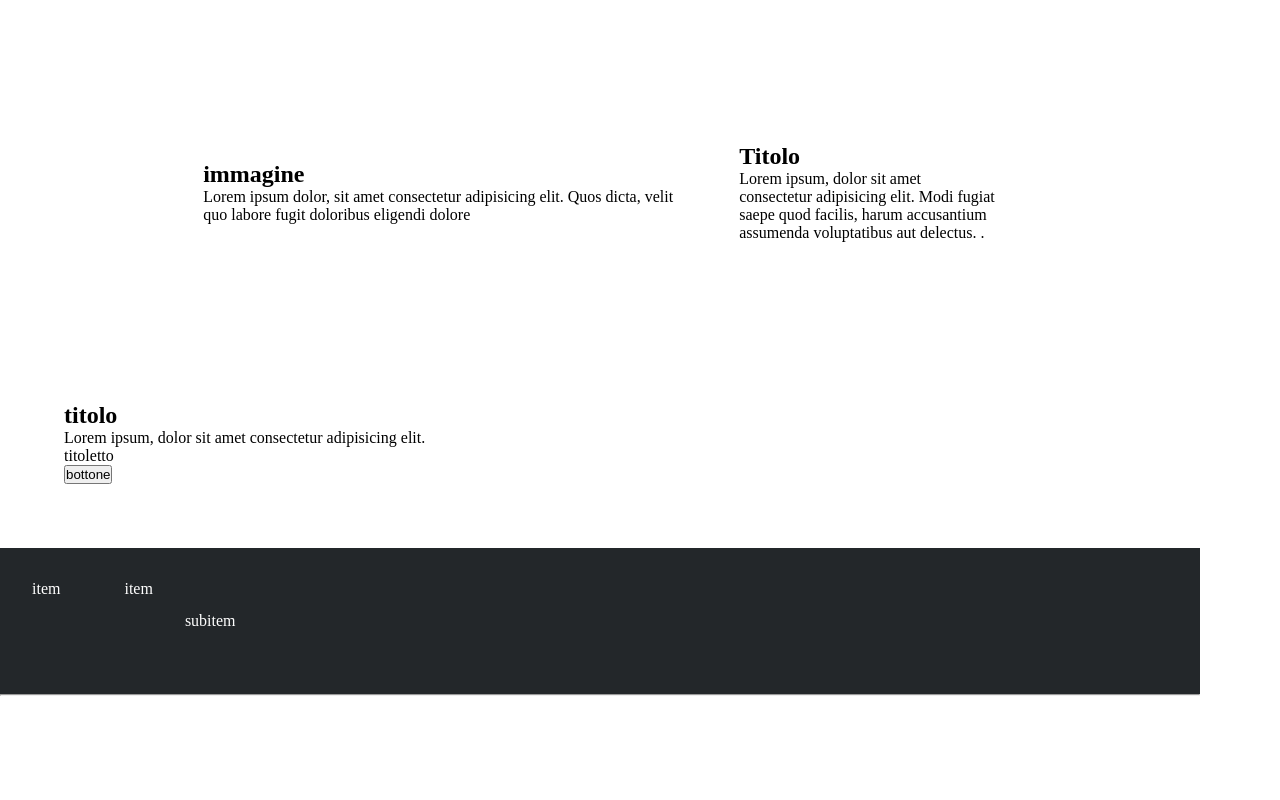
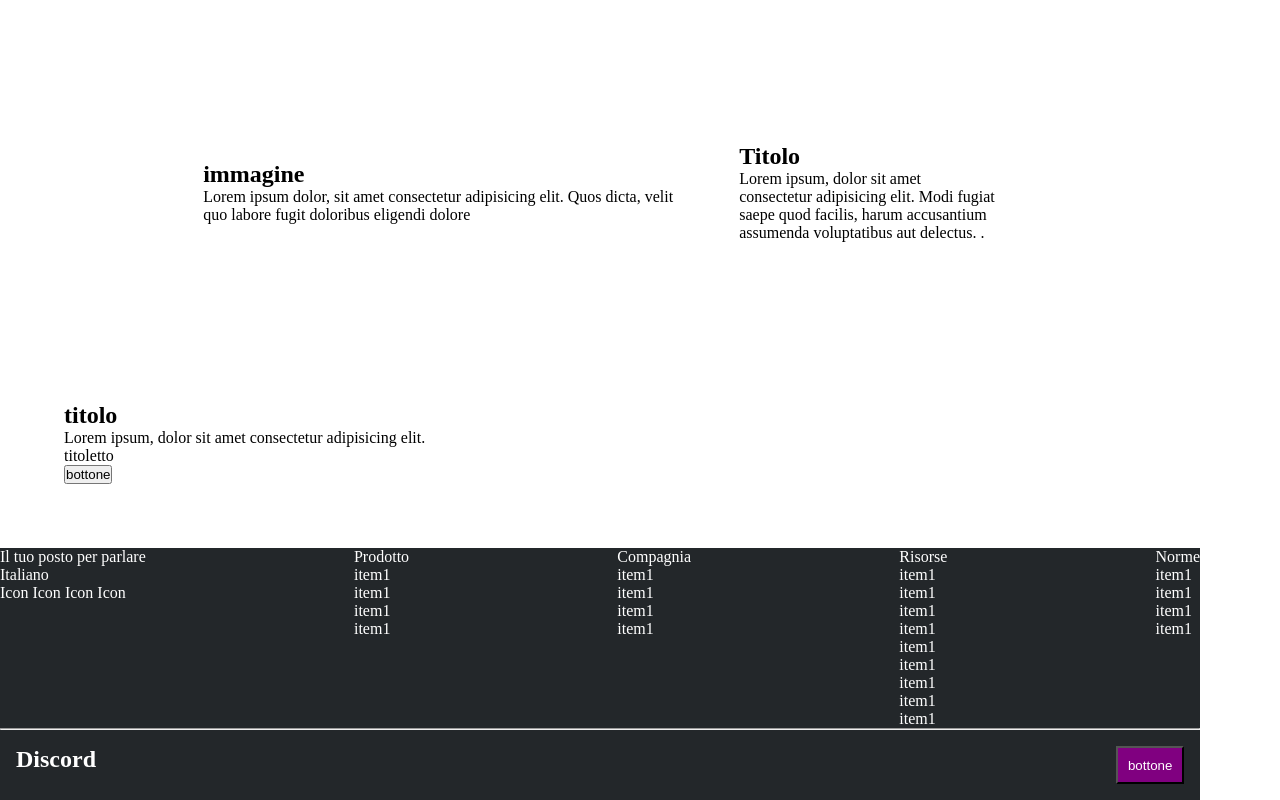
Before and after one commit to CiroFiniello/htmlcss-struttura-discord, a plain HTML site: page index.html in a window 1280 px wide. Shown: the part 866-1666 px from the top of the page. Before the commit the page ends 1562 px from the top, so only its background shows below. Drawn offline with Linux system fonts and the light colour scheme.

Commit message:
Commit design structure  footer ended

```diff
--- a/index.html
+++ b/index.html
@@ -96,18 +96,57 @@
       <footer>
         <div class="footer-container">
           <div class="footer-list">
-          <ul>
-            <li>item</li>
-          </ul>
-          <ul>
-            <li>item</li>
-            <ul>
-              <li>subitem</li>
+            <ul class="footer-titolo">
+              <li>Il tuo posto per parlare
+              </li>
+              <li>Italiano</li>
+              <ul>
+                <li class="icon">Icon</li>
+                <li class="icon">Icon</li>
+                <li class="icon">Icon</li>
+                <li class="icon">Icon</li>
+              </ul>
             </ul>
-          </ul>
-        </div>
-          <hr />
-        </div>
+            <ul class="prodotto">
+              <li>Prodotto</li>
+              <li>item1</li>
+              <li>item1</li>
+              <li>item1</li>
+              <li>item1</li>
+            </ul>
+            <ul class="compagnia">
+              <li>Compagnia</li>
+              <li>item1</li>
+              <li>item1</li>
+              <li>item1</li>
+              <li>item1</li>
+            </ul>
+            <ul class="risorse">
+              <li>Risorse</li>
+              <li>item1</li>
+              <li>item1</li>
+              <li>item1</li>
+              <li>item1</li>
+              <li>item1</li>
+              <li>item1</li>
+              <li>item1</li>
+              <li>item1</li>
+              <li>item1</li>
+            </ul>
+            <ul class="norme">
+              <li>Norme</li>
+              <li>item1</li>
+              <li>item1</li>
+              <li>item1</li>
+              <li>item1</li>
+            </ul>
+          </div>
+          <hr/>
+         <section class="underfooter flex">
+          <h2>Discord</h2>
+          <button class="bg-purple font-white">bottone</button>
+      </section>
+    </div>
       </footer>
     </div>
   </body>
--- a/style.css
+++ b/style.css
@@ -48,7 +48,7 @@ header nav ul li{
 .bg-blue{
   background-color: blue;
 }
-.bg-purpe{
+.bg-purple{
   background-color: purple;
 }
 .bg-white{
@@ -61,13 +61,18 @@ footer{
   background-color:#23272a ;
   color: white;
 }
+
 .footer-list{
   display: flex;
+  justify-content: space-between;
 }
-footer ul{
-padding: 2rem;
-display: flex;
+.icon{
+display: inline-block;
 }
-footer ul li{
-
+.underfooter{
+  justify-content: space-between;
+  padding: 1rem;
 }
+.underfooter button{
+  padding: .6rem;
+}
```
